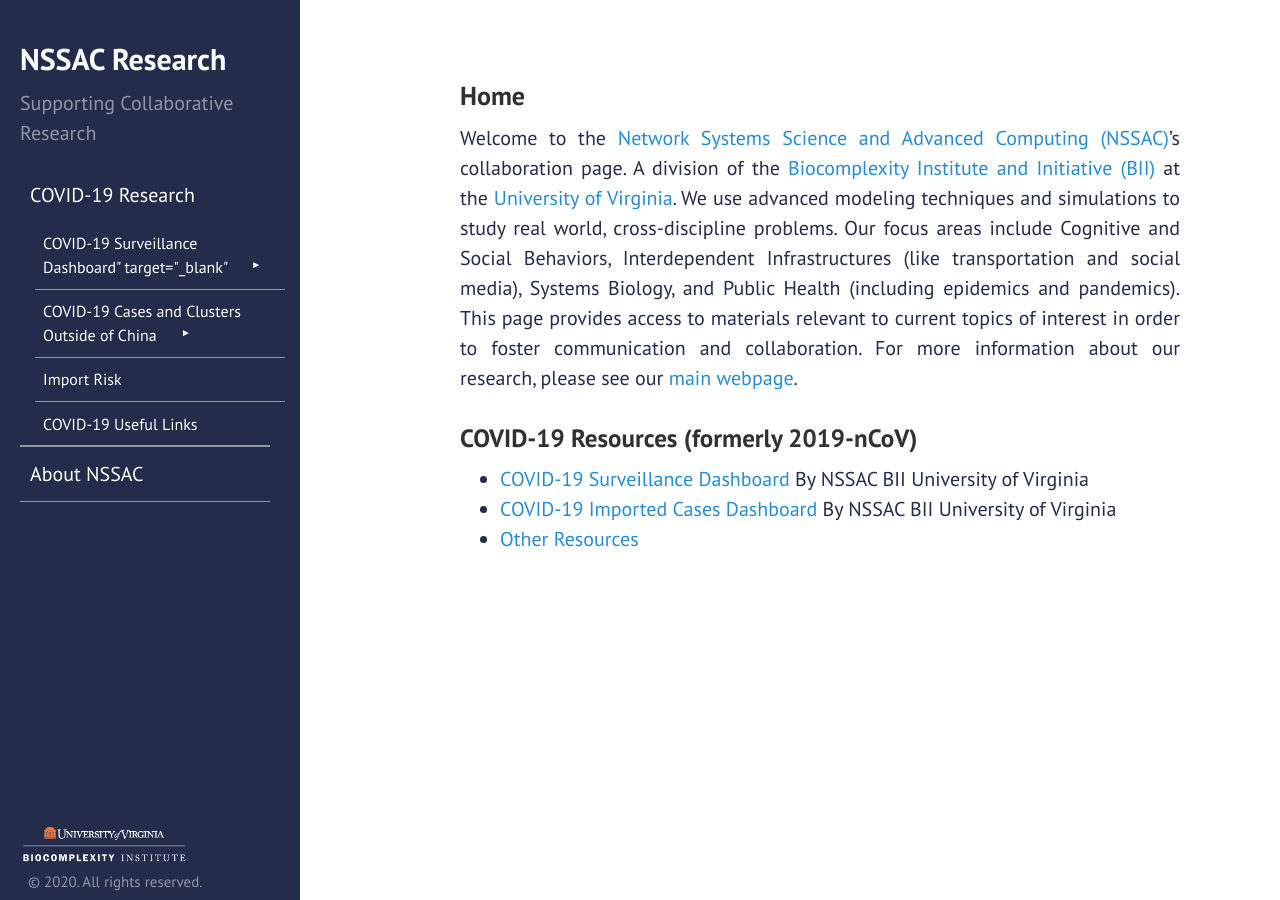
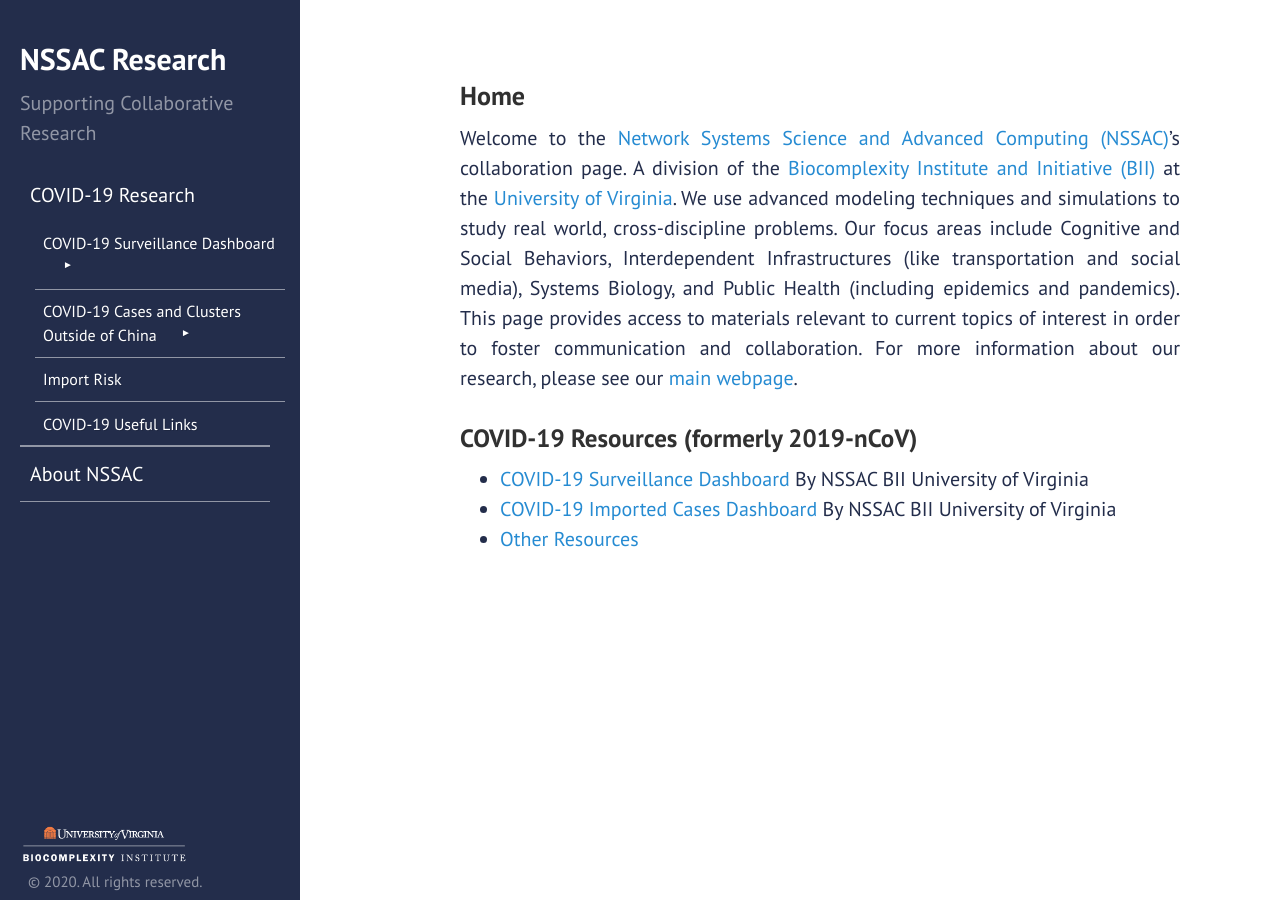
Before and after one commit to mehta-gaurav/mehta-gaurav.github.io, a Jekyll site: the page built from index.md, in a window 1280 px wide. Built offline with Jekyll 4.4.1, drawn with Linux system fonts in a browser that asks for light colours.

Commit message:
Update sidebar.html

```diff
--- a/_includes/sidebar.html
+++ b/_includes/sidebar.html
@@ -24,7 +24,7 @@
 	      <input type="checkbox" id="sm1">
             <ul class="sub-menu">
                <li>
-                  <a href="http://nssac.bii.virginia.edu/covid-19/dashboard/">COVID-19 Surveillance Dashboard" target="_blank"
+                  <a href="http://nssac.bii.virginia.edu/covid-19/dashboard/" target="_blank">COVID-19 Surveillance Dashboard
   		     <span class="drop-icon">►</span>
 		     <span><label title="Toggle Drop-down" class="drop-icon" for="sm2">▾</label></span>
                   </a>
```
